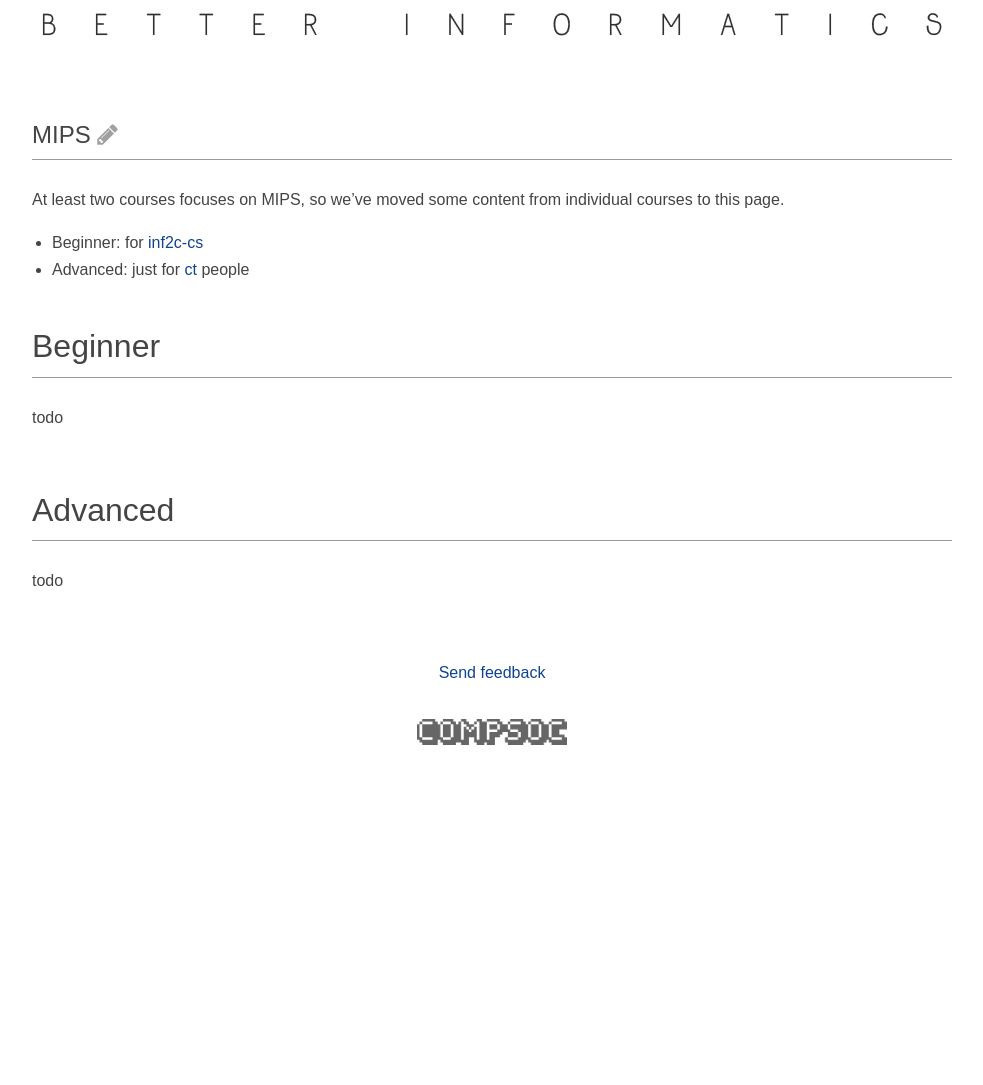
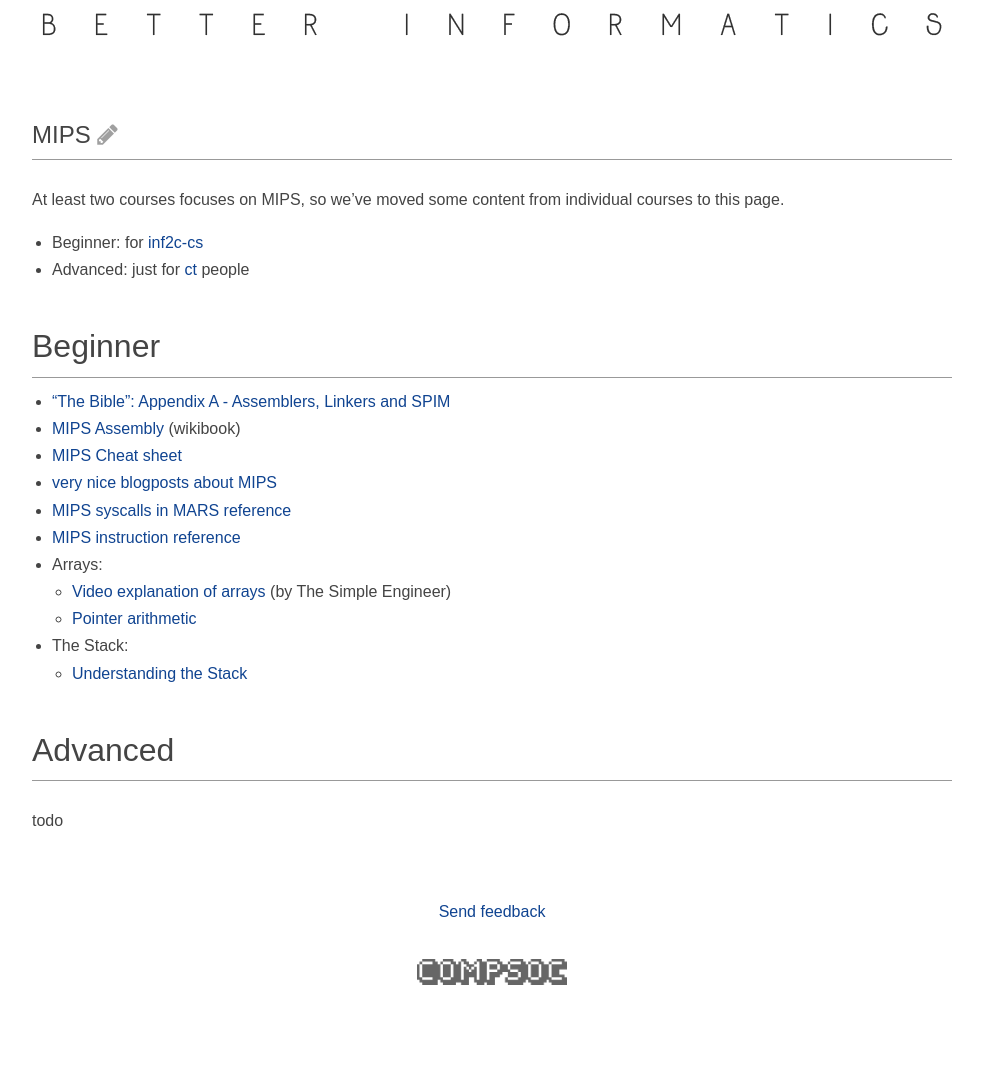
Before and after one commit to compsoc-edinburgh/betterinformatics, a Jekyll site: the page built from resources/mips.md, in a window 1280 px wide. Shown: the whole page, without its empty margins (148-1131 px from the left). Built offline with Jekyll 4.4.1, drawn with Linux system fonts in a browser that asks for light colours; before the commit the page ends 900 px from its top, so only the background shows below that.

Commit message:
mips.md: add beginner content

```diff
--- a/resources/mips.md
+++ b/resources/mips.md
@@ -9,7 +9,19 @@ At least two courses focuses on MIPS, so we've moved some content from individua
 - Advanced: just for [ct](/inf3#ct) people
 
 # Beginner
-todo
+
+- ["The Bible": Appendix A - Assemblers, Linkers and SPIM](http://pages.cs.wisc.edu/~larus/HP_AppA.pdf)
+- [MIPS Assembly](https://en.wikibooks.org/wiki/MIPS_Assembly) (wikibook)
+- [MIPS Cheat sheet](https://inst.eecs.berkeley.edu/~cs61c/resources/MIPS_Green_Sheet.pdf)
+- [very nice blogposts about MIPS](http://davidlovesprogramming.blogspot.co.uk/search/label/Mips)
+- [MIPS syscalls in MARS reference](http://courses.missouristate.edu/kenvollmar/mars/help/syscallhelp.html)
+- [MIPS instruction reference](http://www.mrc.uidaho.edu/mrc/people/jff/digital/MIPSir.html)
+- Arrays:
+  - [Video explanation of arrays](https://www.youtube.com/watch?v=ls4QpZD2Cow) (by The Simple Engineer)
+  - [Pointer arithmetic](https://courses.washington.edu/css342/zander/css332/pointerarith.html)
+- The Stack:
+  - [Understanding the Stack](https://web.archive.org/web/20171217113151/http://www.cs.umd.edu/class/sum2003/cmsc311/Notes/Mips/stack.html)
+
 
 # Advanced
 todo
```
